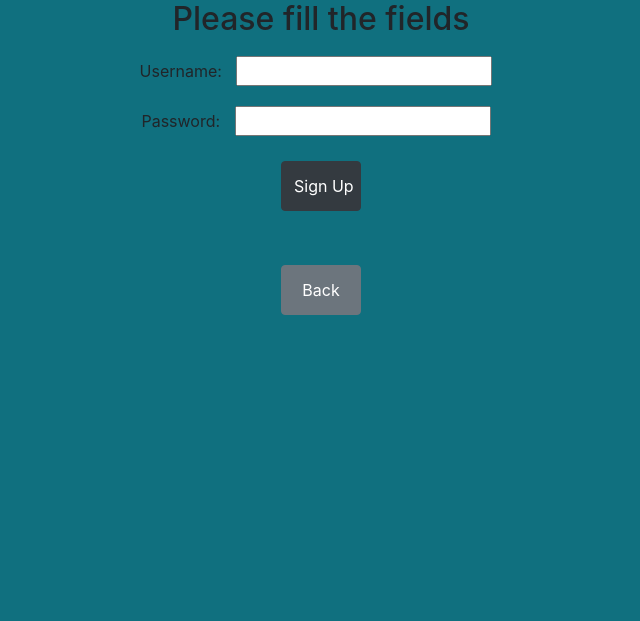
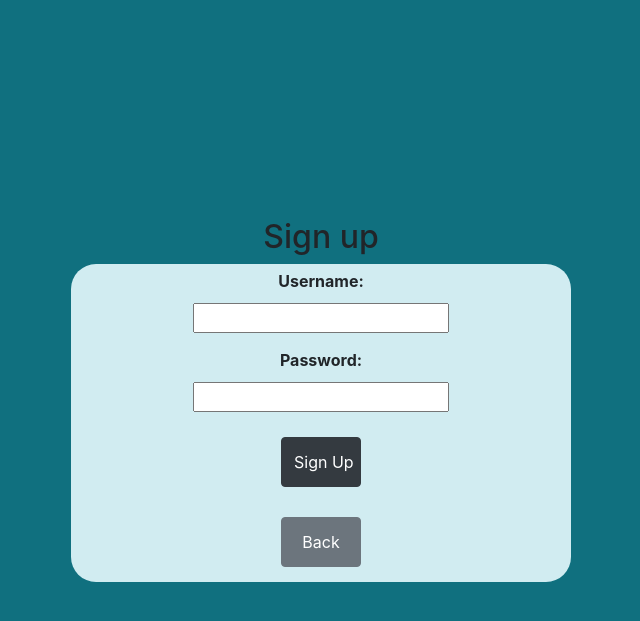
Before and after one commit to IstvanGercsak/BudgetCalculator-ThirdMileStoneProject, a Flask app: page /signup in a window 1280 px wide. Shown: the top 621 px of the page, without its empty margins (319-959 px from the left). Run offline with Flask 2, Linux system fonts and the light colour scheme; some libraries are stand-ins or nearby versions.

Commit message:
Styling the log in and sign up page

```diff
--- a/static/css/style.css
+++ b/static/css/style.css
@@ -14,7 +14,21 @@ table, th, td {
 
 .login-container {
     text-align: center;
+    margin: 17% auto;
+}
+
+.details {
+    background: #d1ecf1;
     margin: 0 auto;
+    border-radius: 25px;
+    width: 500px;
+}
+
+.details p {
+    margin: 0;
+    padding-top: 5px;
+    font-weight: bold;
+
 }
 
 .login-input {
@@ -26,3 +40,9 @@ table, th, td {
     height: 50px;
     width: 80px;
 }
+
+@media only screen and (max-width: 530px) {
+    .details {
+        width: 300px;
+    }
+}
--- a/templates/signup.html
+++ b/templates/signup.html
@@ -21,24 +21,25 @@
 <div class="container-fluid">
     <div class="row">
         <div class="col-12 login-container">
-            <h2>Please fill the fields</h2>
+            <h2>Sign up</h2>
+            <div class="details">
                 <form action="{{ url_for('adduser') }}" onsubmit="alertmessage()" method="POST">
-                Username:
+                    <p>Username:</p>
                     <input id="username" type="text" name="username" title="username" required class="login-input">
                     <br>
-                Password:
+                    <p>Password:</p>
                     <input id="password" type="password" name="password" title="password" required class="login-input">
                     <br>
                     <button type="submit" class="btn btn-dark login-button">
                         Sign Up
                     </button>
                 </form>
-            <br>
                 <a href="{{ url_for('start') }}">
                     <button type="button" class="btn btn-secondary login-button">
                         Back
                     </button>
                 </a>
+            </div>
         </div>
     </div>
 </div>
```
Also changed, not shown: templates/loginPage.html (+5 -2 lines). Lines whose indentation alone changed are shown as unchanged.
